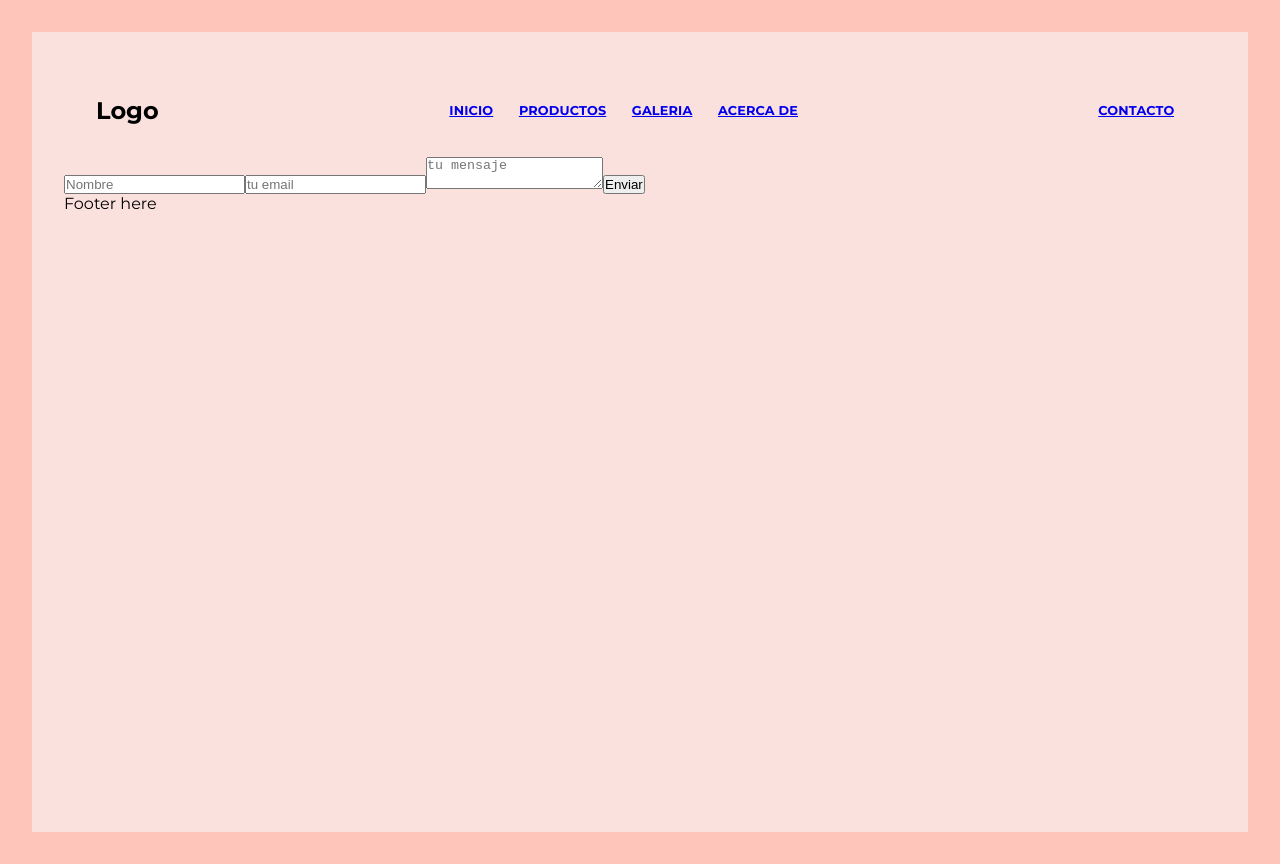
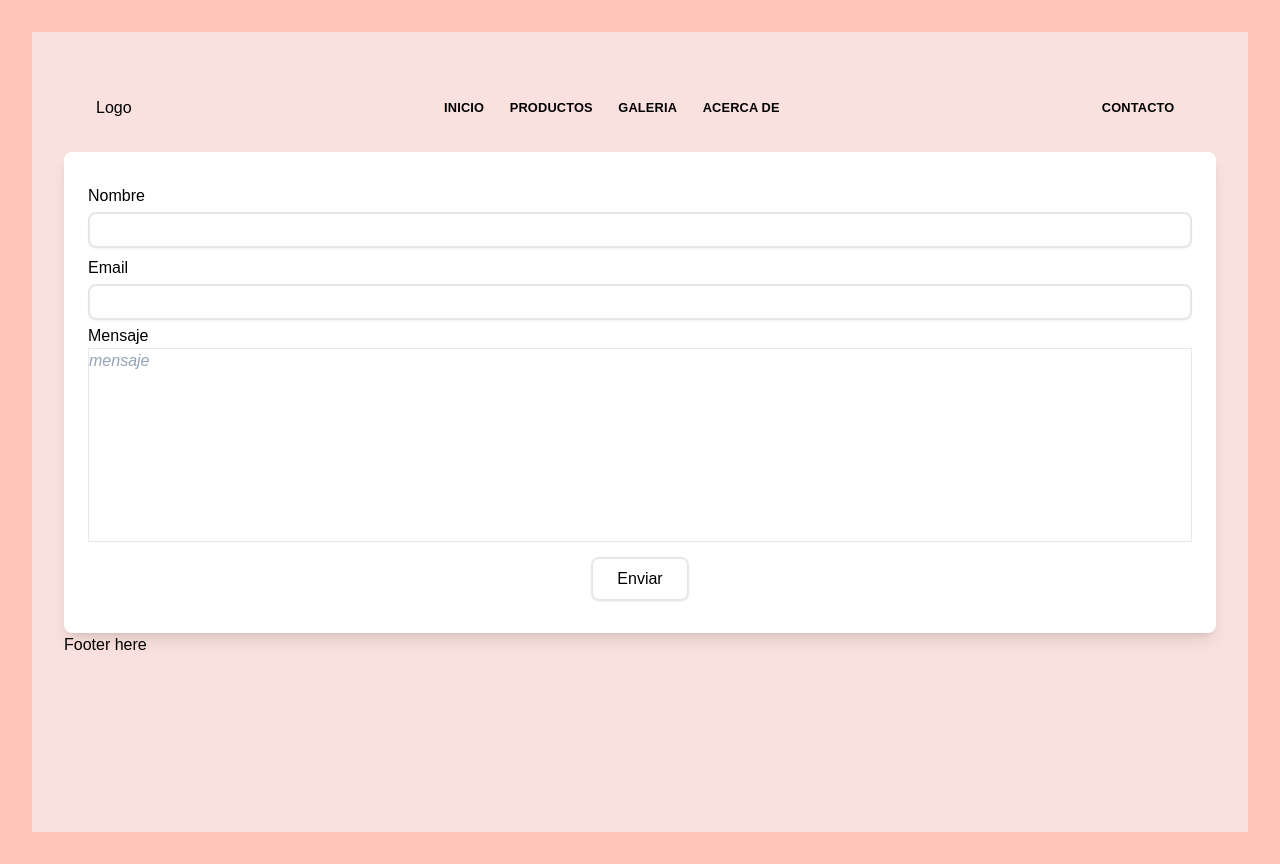
Before and after one commit to mbluis4/web_sites, a React (Create React App) app: page /contact in a window 1280 px wide. Built offline with nearby package versions, Linux system fonts and the light colour scheme.

Commit message:
Talwinds css
Added tailwinds

```diff
--- /dev/null
+++ b/postcss.config.js
@@ -0,0 +1,6 @@
+module.exports = {
+  plugins: {
+    tailwindcss: {},
+    autoprefixer: {},
+  },
+}
--- a/src/index.css
+++ b/src/index.css
@@ -1,3 +1,7 @@
+@tailwind base;
+@tailwind components;
+@tailwind utilities;
+
 @import url("https://fonts.googleapis.com/css2?family=Montserrat:wght@400;600;700&display=swap");
 
 /*
--- a/src/pages/Contact.js
+++ b/src/pages/Contact.js
@@ -8,20 +8,53 @@ const Contact = () => {
       message: "",
     },
   ]);
+  const handleChange = (e) => {
+    const { name, value } = e.target;
+    setForm((prevForm) => ({
+      ...prevForm,
+      [name]: value,
+    }));
+    //console.log(name, value);
+  };
+
   return (
-    <>
-      <form action>
+    <div className="bg-white space-y-10 py-6 shadow-lg rounded-lg">
+      <form action="#" className="py-2 px-6">
+        <label for="name">Nombre</label>
         <input
-          placeholder="Nombre"
+          type="text"
           name="name"
           value={form.name}
-          /* onChange={handleChange} */
+          onChange={handleChange}
+          className="mt-1 mb-2 border-2 py-1 rounded-lg shadow-sm w-full"
         ></input>
-        <input type="email" placeholder="tu email"></input>
-        <textarea type="text" placeholder="tu mensaje"></textarea>
-        <button type="Submit">Enviar</button>
+        <label for="email">Email</label>
+        <input
+          type="email"
+          name="email"
+          value={form.email}
+          onChange={handleChange}
+          className="my-1 border-2 py-1 rounded-lg shadow-sm w-full"
+          required
+        ></input>
+        <label for="message">Mensaje</label>
+        <textarea
+          type="text"
+          placeholder="mensaje"
+          name="message"
+          value={form.message}
+          onChange={handleChange}
+          rows="8"
+          className="placeholder:italic placeholder:text-slate-400 w-full border resize-none"
+        ></textarea>
+        <button
+          type="Submit"
+          className="block border-2 shadow-sm mx-auto px-6 py-2 rounded-lg mt-2"
+        >
+          Enviar
+        </button>
       </form>
-    </>
+    </div>
   );
 };
 
--- /dev/null
+++ b/tailwind.config.js
@@ -0,0 +1,7 @@
+module.exports = {
+  content: ["./src/**/*.{js,jsx,ts,tsx}"],
+  theme: {
+    extend: {},
+  },
+  plugins: [],
+};
```
Also changed, not shown: package.json (+6 -1 lines), 1 other file (tests, documents, lock files or other folders).
